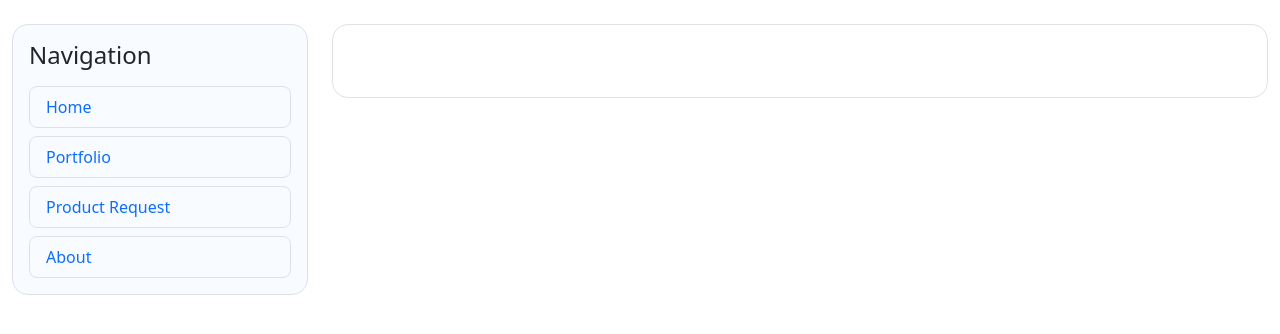
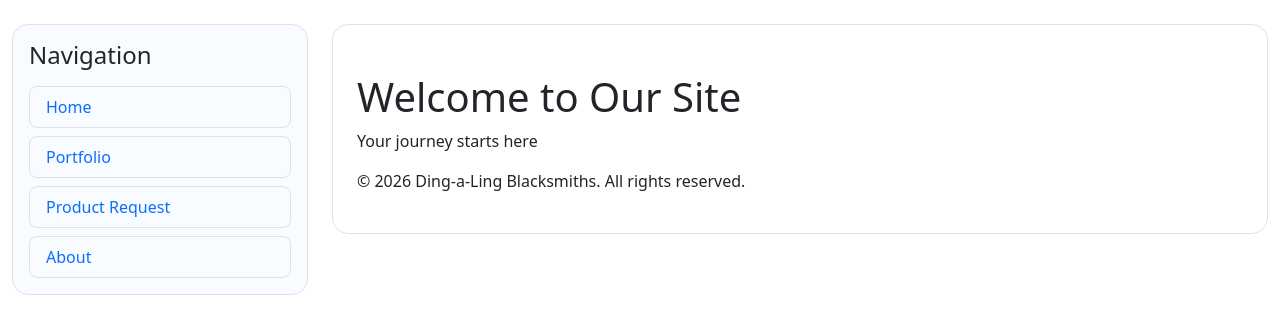
Before and after one commit to TheKingofHearts777/ding-a-ling_website_frontend, a React (Vite) app: page / in a window 1280 px wide. Shown: the top 334 px of the page. Built offline with nearby package versions, Linux system fonts and the light colour scheme.

Commit message:
fix refreshing problems

```diff
--- a/src/App.jsx
+++ b/src/App.jsx
@@ -4,7 +4,7 @@ import ProductRequest from './ProductRequest.jsx';
 import Portfolio from './Portfolio.jsx';
 import Home from './Home.jsx';
 import { Routes, Route } from 'react-router-dom';
-import { useEffect} from 'react';
+import { useEffect } from 'react';
 
 function App() {
   useEffect(() => {
@@ -14,6 +14,7 @@ function App() {
   return (
     <Layout>
       <Routes>
+        <Route path="/" element={<Home />} />
         <Route path="ding-a-ling_website_frontend/home" element={<Home />} />
         <Route path="ding-a-ling_website_frontend/about" element={<About />} />
         <Route path="ding-a-ling_website_frontend/product-request" element={<ProductRequest />} />
```
Lines whose indentation alone changed are shown as unchanged.
